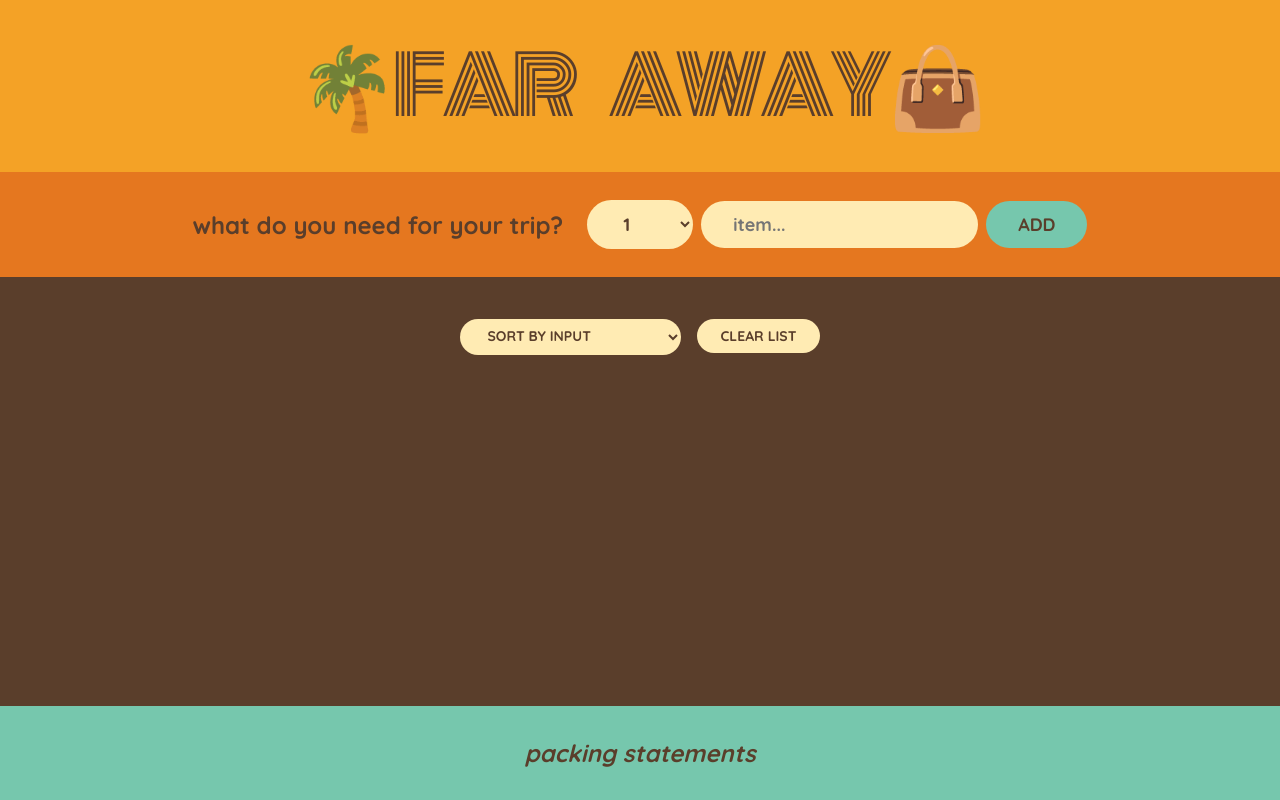
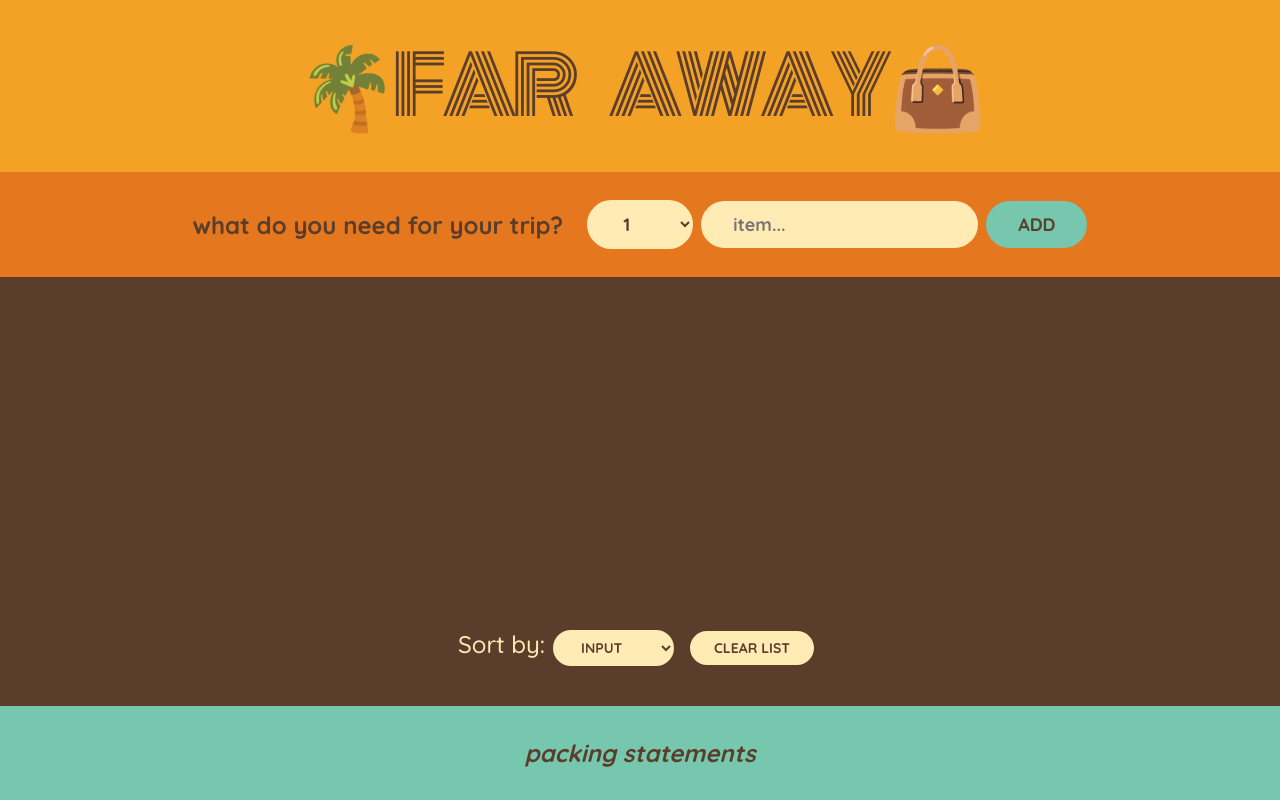
Before and after one commit to ihtishamsaeed414/travelkeep, a React (Create React App) app: page / in a window 1280 px wide. Built offline with nearby package versions, Linux system fonts and the light colour scheme.

Commit message:
Sorting done

```diff
--- a/src/components/PackingList.js
+++ b/src/components/PackingList.js
@@ -1,14 +1,54 @@
-export default function PackingList() {
+import { useState } from "react";
+export default function PackingList({ items, onClearItems, onDeleteItem, onCheckboxChange }) {
+  const [sortOption, setSortOption] = useState('input');
+  const [showPackedOnly, setShowPackedOnly] = useState(false);
+  const [checkedItems, setCheckedItems] = useState({});
+  const sortedItems = [...items];
+
+  if (showPackedOnly) {
+    sortedItems.filter(item => item.packed);
+  }
+  if (sortOption === 'input') {
+    sortedItems.sort((a, b) => a.text.localeCompare(b.text));
+  } else if (sortOption === 'number') {
+    sortedItems.sort((a, b) => a.number - b.number);
+  }
+
+
+  const handleCheckboxChange = (index, isChecked) => {
+    setCheckedItems(prevCheckedItems => ({
+      ...prevCheckedItems,
+      [index]: isChecked
+    }));
+    onCheckboxChange(index, isChecked); // Call the parent handler to update selectedCount
+  };
   return (
     <div className="list">
-      <div className="actions">
-        <select>
-          <option value="input">Sort by Input</option>
-          <option value="description">Sort by Description</option>
-          <option value="packed">Sort by Packed</option>
-        </select>
-        <button>Clear List</button>
-      </div>
+    <ul>
+      {sortedItems.map((item, index) => (
+        <li key={index}>
+          <input
+            type="checkbox"
+            checked={checkedItems[index] || false}
+            onChange={() => {
+              handleCheckboxChange(index, !checkedItems[index]);
+            }}
+          />
+          {item.number} {item.text}
+          {/* <span> {item.packed ? 'Yes' : 'No'}</span> */}
+
+          <button onClick={() => onDeleteItem(index)}>X</button>
+        </li>
+      ))}
+    </ul>
+    <div className="actions">
+      <label htmlFor="sort">Sort by:</label>
+      <select id="sort" value={sortOption} onChange={e => setSortOption(e.target.value)}>
+        <option value="input">Input</option>
+        <option value="number">Packed</option>
+      </select>
+      <button onClick={onClearItems}>Clear List</button>
     </div>
+  </div>
   );
 }
```
